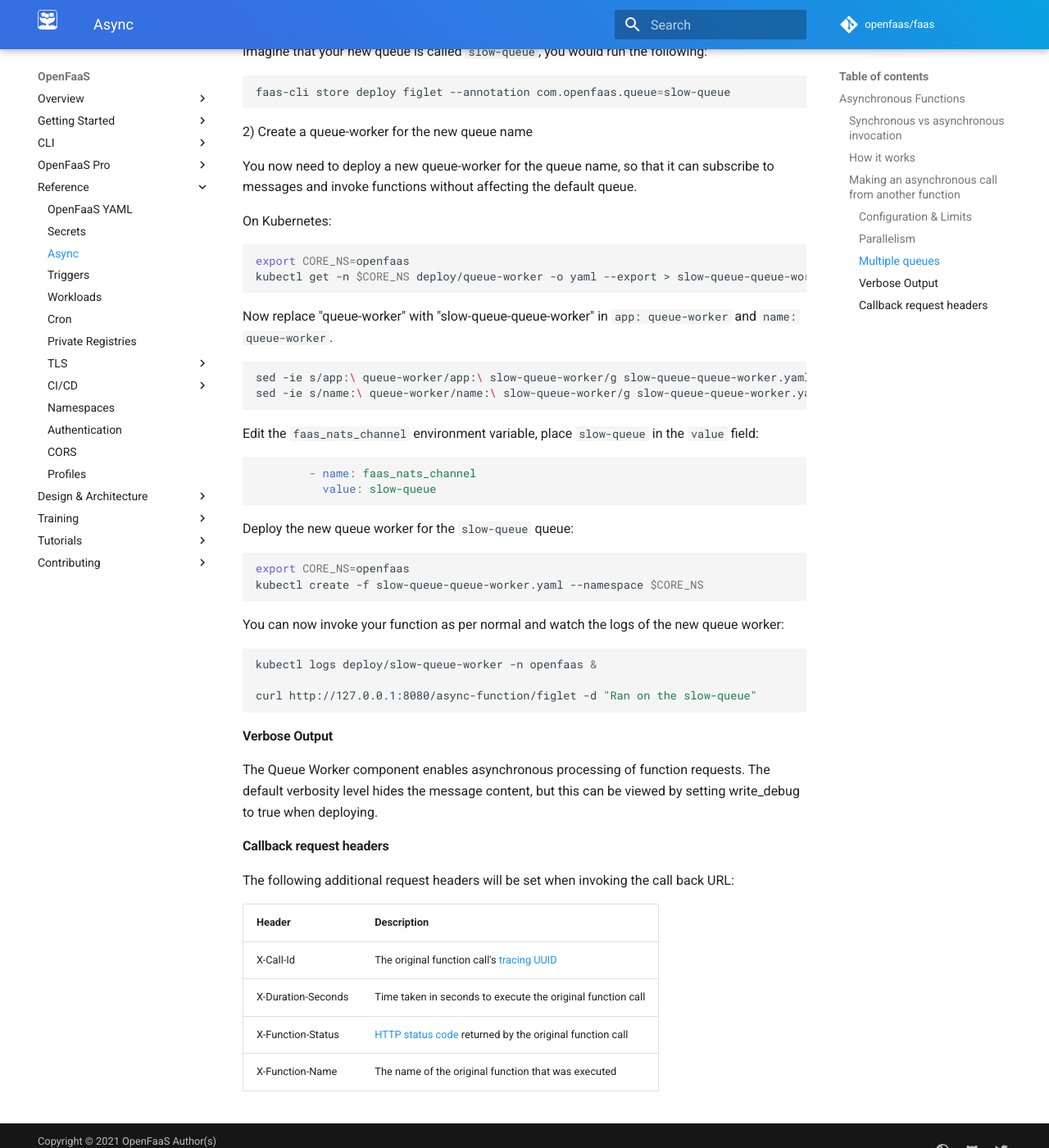
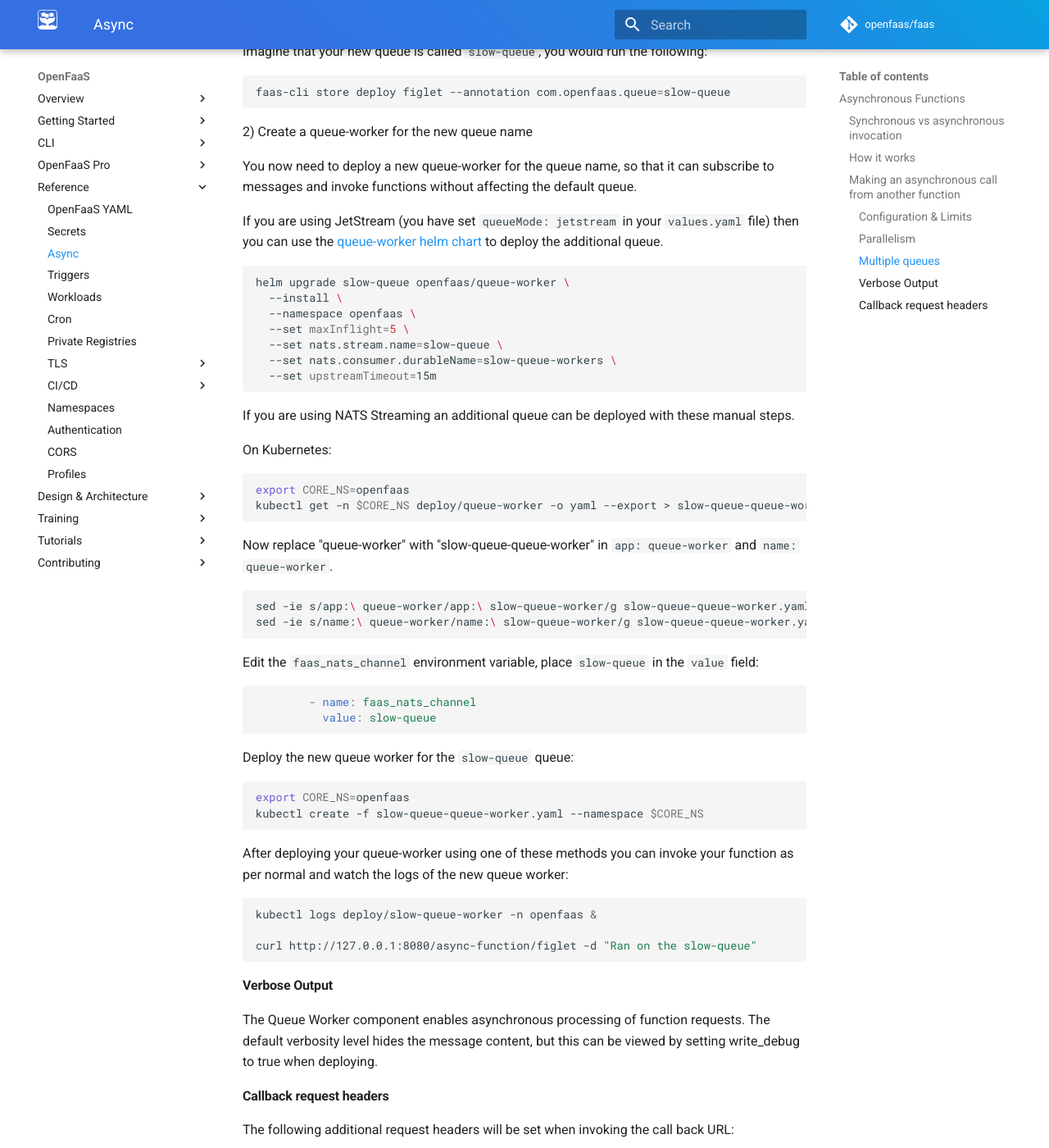
Before and after one commit to openfaas/docs, an MkDocs documentation site: the page built from docs/reference/async.md, in a window 1280 px wide and 1400 px high, scrolled down 4205 px. Shown: the whole window at 82% size. Built offline with MkDocs 1.6.1 and Material for MkDocs 9.7.7, drawn with Linux system fonts in a browser that asks for light colours; comment, search, counter and statistics services are not loaded; some of the changed text lies outside the part shown.

Commit message:
Update async docs page for JetStream
Signed-off-by: Han Verstraete (OpenFaaS Ltd) <han@openfaas.com>

````diff
--- a/docs/reference/async.md
+++ b/docs/reference/async.md
@@ -1,8 +1,8 @@
 ## Asynchronous Functions
 
-OpenFaaS enables long-running tasks or function invocations to run in the background through the use of NATS Streaming. This decouples the HTTP transaction between the caller and the function.
+OpenFaaS enables long-running tasks or function invocations to run in the background through the use of NATS JetStream or NATS Streaming. This decouples the HTTP transaction between the caller and the function.
 
-* The HTTP request is serialized to NATS Streaming through the gateway as a "producer".
+* The HTTP request is serialized to NATS through the gateway as a "producer".
 * The queue-worker acts as a subscriber and deserializes the HTTP request and uses it to invoke the function directly
 
 The asynchronous workflow can have a longer, separate timeout compared with synchronous timeout on the gateway.
@@ -127,6 +127,20 @@ faas-cli store deploy figlet --annotation com.openfaas.queue=slow-queue
 
 You now need to deploy a new queue-worker for the queue name, so that it can subscribe to messages and invoke functions without affecting the default queue.
 
+If you are using JetStream (you have set `queueMode: jetstream` in your `values.yaml` file) then you can use the [queue-worker helm chart](https://github.com/openfaas/faas-netes/tree/master/chart/queue-worker) to deploy the additional queue.
+
+```bash
+helm upgrade slow-queue openfaas/queue-worker \
+  --install \
+  --namespace openfaas \
+  --set maxInflight=5 \
+  --set nats.stream.name=slow-queue \
+  --set nats.consumer.durableName=slow-queue-workers \
+  --set upstreamTimeout=15m
+```
+
+If you are using NATS Streaming an additional queue can be deployed with these manual steps.
+
 On Kubernetes:
 
 ```bash
@@ -155,7 +169,7 @@ export CORE_NS=openfaas
 kubectl create -f slow-queue-queue-worker.yaml --namespace $CORE_NS
 ```
 
-You can now invoke your function as per normal and watch the logs of the new queue worker:
+After deploying your queue-worker using one of these methods you can invoke your function as per normal and watch the logs of the new queue worker:
 
 ```bash
 kubectl logs deploy/slow-queue-worker -n openfaas &
````
